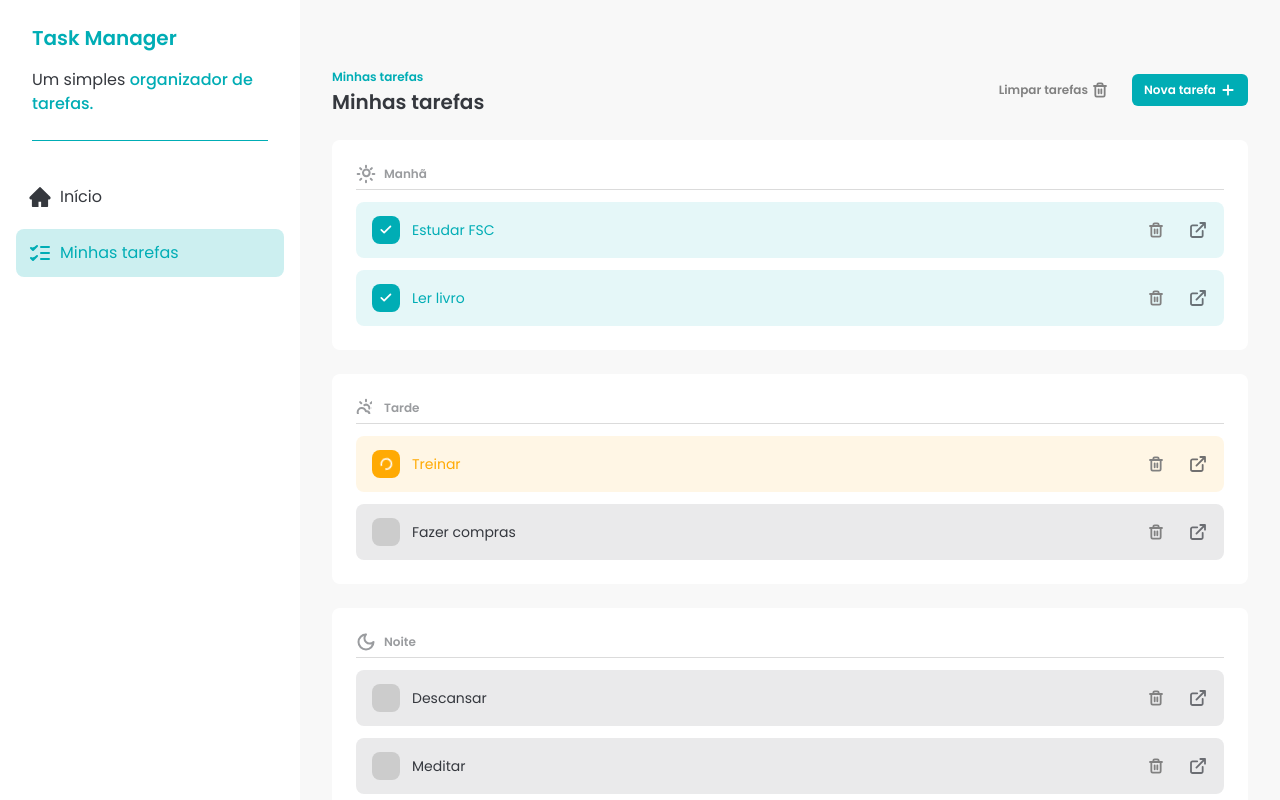
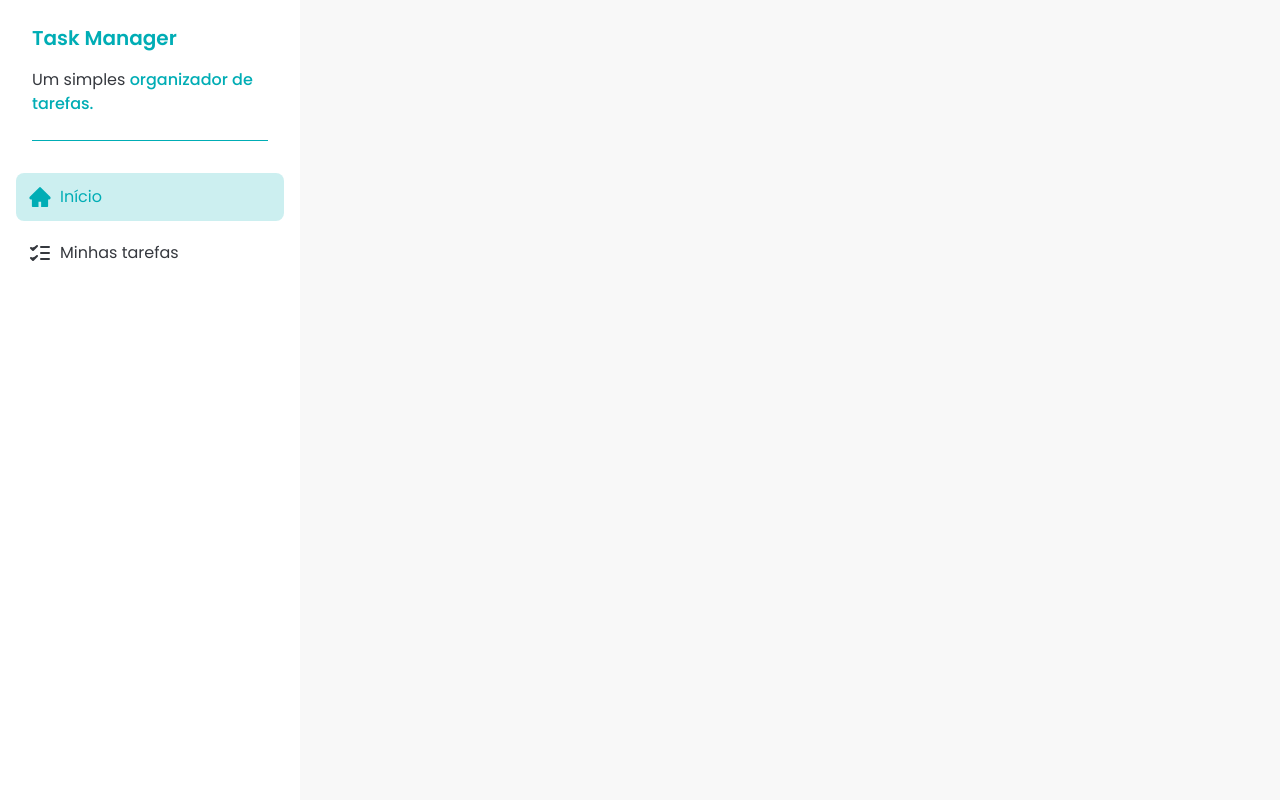
Before and after one commit to deniswmonteiro/task-manager, a React (Vite) app: page / in a window 1280 px wide. Built offline with nearby package versions, Linux system fonts and the light colour scheme; data requests are answered from the project's data file.

Commit message:
feat: adicionando as páginas Home e Tasks

```diff
--- a/src/App.jsx
+++ /dev/null
@@ -1,13 +0,0 @@
-import Sidebar from "./components/Sidebar";
-import Tasks from "./components/Tasks";
-
-function App() {
-  return (
-    <div className="flex">
-      <Sidebar />
-      <Tasks />
-    </div>
-  );
-}
-
-export default App;
--- a/src/components/Sidebar.jsx
+++ b/src/components/Sidebar.jsx
@@ -4,7 +4,7 @@ import SidebarLink from "./SidebarLink";
 const Sidebar = () => {
   return (
     <aside className="h-screen bg-white">
-      <div className="after:bg-brand-primary w-75 space-y-4 px-8 py-6 after:mt-6 after:block after:h-px after:w-full">
+      <div className="after:bg-brand-primary w-75 min-w-75 space-y-4 px-8 py-6 after:mt-6 after:block after:h-px after:w-full">
         <h1 className="text-brand-primary text-xl font-semibold">
           <a href="/">Task Manager</a>
         </h1>
@@ -18,11 +18,11 @@ const Sidebar = () => {
       <div className="px-4 py-2">
         <nav>
           <ul className="grid gap-2">
-            <SidebarLink>
+            <SidebarLink href="/" state="active">
               <HomeIcon />
               Início
             </SidebarLink>
-            <SidebarLink state="active">
+            <SidebarLink href="/tasks">
               <TasksIcon />
               Minhas tarefas
             </SidebarLink>
--- a/src/components/SidebarLink.jsx
+++ b/src/components/SidebarLink.jsx
@@ -1,6 +1,6 @@
 import { tv } from "tailwind-variants";
 
-const SidebarLink = ({ children, state }) => {
+const SidebarLink = ({ children, state, href }) => {
   const link = tv({
     base: "flex items-center gap-2 px-3 py-3 duration-300 hover:transition-all hover:duration-300",
     variants: {
@@ -17,7 +17,7 @@ const SidebarLink = ({ children, state }) => {
 
   return (
     <li>
-      <a href="/" className={link({ state })}>
+      <a href={href} className={link({ state })}>
         {children}
       </a>
     </li>
--- /dev/null
+++ b/src/pages/Home.jsx
@@ -0,0 +1,11 @@
+import Sidebar from "../components/Sidebar";
+
+const HomePage = () => {
+  return (
+    <div className="flex">
+      <Sidebar />
+    </div>
+  );
+};
+
+export default HomePage;
--- /dev/null
+++ b/src/pages/Tasks.jsx
@@ -0,0 +1,13 @@
+import Sidebar from "../components/Sidebar";
+import Tasks from "../components/Tasks";
+
+function TasksPage() {
+  return (
+    <div className="flex">
+      <Sidebar />
+      <Tasks />
+    </div>
+  );
+}
+
+export default TasksPage;
```
Also changed, not shown: src/main.jsx (+7 -2 lines).
